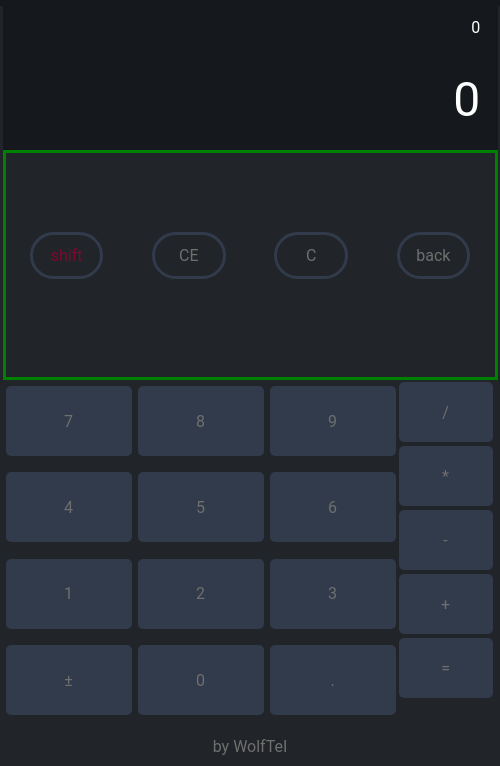
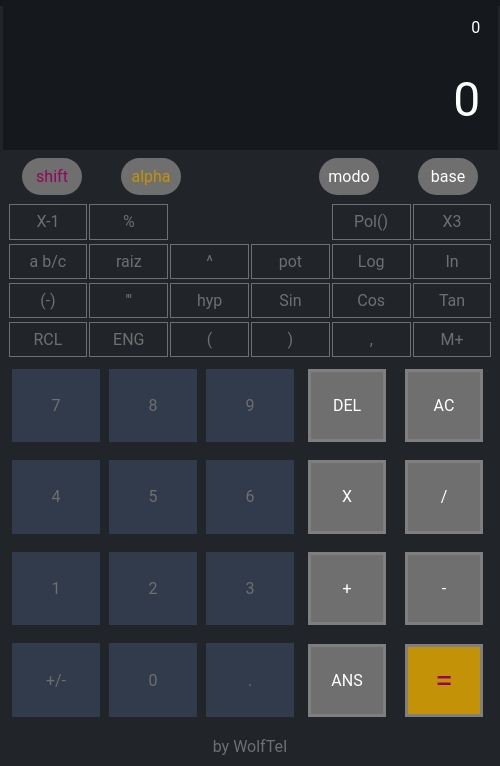
Before and after one commit to carlosprost/calculadora, an Electron app: page src/view/index.html in a window 500 px wide. Shown: the part 34-800 px from the top of the page. Drawn offline with Linux system fonts and the light colour scheme.

Commit message:
avance en el maquetado

```diff
--- a/src/view/index.html
+++ b/src/view/index.html
@@ -19,44 +19,101 @@
         </section>
         <section class="teclado">
           <section class="comandos">
-            <section class="accion-primarios">
-              <div><span style="color: #7d092e">shift</span></div>
-              <div>CE</div>
-              <div>C</div>
-              <div>back</div>
-            </section>
-            <section class="accion-secundarios"></section>
+            <div class="sep">
+              <div id="shift" style="color: #94045a">shift</div>
+              <div id="alpha" style="color: #c49206">alpha</div>
+            </div>
+            <div class="sep">
+              <div id="modo">modo</div>
+              <div id="base">base</div>
+            </div>
           </section>
-          <section class="numeros">
-            <section class="teclasNumeros">
-              <div class="fila">
-                <div>7</div>
-                <div>8</div>
-                <div>9</div>
+
+          <section class="operaciones-especiales">
+            <div class="fila-especiales">
+              <div class="btn-especiales">X-1</div>
+              <div class="btn-especiales">%</div>
+              <div class="btn-especiales transparentes"></div>
+              <div class="btn-especiales transparentes"></div>
+              <div class="btn-especiales">Pol()</div>
+              <div class="btn-especiales">X3</div>
+            </div>
+            <div class="fila-especiales">
+              <div class="btn-especiales">a b/c</div>
+              <div class="btn-especiales">raiz</div>
+              <div class="btn-especiales">^</div>
+              <div class="btn-especiales">pot</div>
+              <div class="btn-especiales">Log</div>
+              <div class="btn-especiales">In</div>
+            </div>
+            <div class="fila-especiales">
+              <div class="btn-especiales">(-)</div>
+              <div class="btn-especiales">'''</div>
+              <div class="btn-especiales">hyp</div>
+              <div class="btn-especiales">Sin</div>
+              <div class="btn-especiales">Cos</div>
+              <div class="btn-especiales">Tan</div>
+            </div>
+            <div class="fila-especiales">
+              <div class="btn-especiales">RCL</div>
+              <div class="btn-especiales">ENG</div>
+              <div class="btn-especiales">(</div>
+              <div class="btn-especiales">)</div>
+              <div class="btn-especiales">,</div>
+              <div class="btn-especiales">M+</div>
+            </div>
+          </section>
+          <section class="basicos">
+            <div class="numeros">
+              <div class="fila-numeros">
+                <div class="btn-numeros">7</div>
+                <div class="btn-numeros">8</div>
+                <div class="btn-numeros">9</div>
               </div>
-              <div class="fila">
-                <div>4</div>
-                <div>5</div>
-                <div>6</div>
+              <div class="fila-numeros">
+                <div class="btn-numeros">4</div>
+                <div class="btn-numeros">5</div>
+                <div class="btn-numeros">6</div>
               </div>
-              <div class="fila">
-                <div>1</div>
-                <div>2</div>
-                <div>3</div>
+              <div class="fila-numeros">
+                <div class="btn-numeros">1</div>
+                <div class="btn-numeros">2</div>
+                <div class="btn-numeros">3</div>
               </div>
-              <div class="fila">
-                <div>±</div>
-                <div>0</div>
-                <div>.</div>
+              <div class="fila-numeros">
+                <div class="btn-numeros">+/-</div>
+                <div class="btn-numeros">0</div>
+                <div class="btn-numeros">.</div>
               </div>
-            </section>
-            <section class="teclasOperaciones">
-              <div>/</div>
-              <div>*</div>
-              <div>-</div>
-              <div>+</div>
-              <div>=</div>
-            </section>
+            </div>
+            <div class="operaciones-basicas">
+              <div class="fila-operaciones-basicas">
+                <div class="btn-operaciones-basicas">DEL</div>
+                <div class="btn-operaciones-basicas">AC</div>
+              </div>
+              <div class="fila-operaciones-basicas">
+                <div class="btn-operaciones-basicas">X</div>
+                <div class="btn-operaciones-basicas">/</div>
+              </div>
+              <div class="fila-operaciones-basicas">
+                <div class="btn-operaciones-basicas">+</div>
+                <div class="btn-operaciones-basicas">-</div>
+              </div>
+              <div class="fila-operaciones-basicas">
+                <div class="btn-operaciones-basicas">ANS</div>
+                <div
+                  id="igual"
+                  class="btn-operaciones-basicas"
+                  style="
+                    background-color: #c49206;
+                    color: #94045a;
+                    font-size: 2rem;
+                  "
+                >
+                  =
+                </div>
+              </div>
+            </div>
           </section>
         </section>
       </section>
--- a/src/view/style.css
+++ b/src/view/style.css
@@ -10,7 +10,7 @@
   --background-secondary: #212529;
   --text-color: #6f6f6f;
   --text-color-secondary: #7d092e;
-  --acent: #313b4b;
+  --accent: #313b4b;
 }
 
 body {
@@ -92,87 +92,205 @@ main .calculadora .teclado {
 
 main .calculadora .teclado .comandos {
   width: 100%;
-  height: 40%;
-  border: solid green;
+  height: 10%;
+  background-color: var(--background-secondary);
+  color: var(--text-color);
   display: flex;
-  flex-direction: column;
+  flex-direction: row;
+  justify-content: space-between;
+  align-items: center;
+}
+main .calculadora .teclado .comandos .sep {
+  width: 40%;
+  height: 100%;
+  background-color: var(--background-secondary);
+  color: var(--text-color);
+  display: flex;
+  justify-content: space-around;
+  align-items: center;
+}
+
+main .calculadora .teclado .comandos .sep div {
+  width: 30%;
+  height: 70%;
+  background-color: var(--text-color);
+  color: white;
+  border-radius: 30px;
+  display: flex;
   justify-content: center;
   align-items: center;
 }
 
-main .calculadora .teclado .comandos .accion-primarios {
+main .calculadora .teclado .operaciones-especiales {
+  width: 100%;
+  height: 30%;
+  padding: 0 5px;
+  background-color: var(--background-secondary);
+  color: var(--text-color);
+  display: flex;
+  flex-direction: column;
+  justify-content: space-between;
+  align-items: center;
+}
+
+main .calculadora .teclado .operaciones-especiales .fila-especiales {
   width: 100%;
   height: 30%;
   display: flex;
+  flex-direction: row;
   justify-content: space-around;
-  align-items: flex-start;
+  align-items: center;
 }
 
-main .calculadora .teclado .comandos .accion-primarios div {
-  width: 15%;
-  height: 70%;
-  border-radius: 100px;
-  margin: 0 5px;
+main
+  .calculadora
+  .teclado
+  .operaciones-especiales
+  .fila-especiales
+  .btn-especiales {
+  width: 20%;
+  height: 90%;
+  margin: 1px;
+  background-color: var(--background-secondary);
+  color: var(--text-color);
+  border: 0.5px solid var(--text-color);
   display: flex;
   justify-content: center;
   align-items: center;
-  border: solid var(--acent);
+  user-select: none;
 }
 
-main .calculadora .teclado .numeros {
+main
+  .calculadora
+  .teclado
+  .operaciones-especiales
+  .fila-especiales
+  .btn-especiales:active {
+  background-color: var(--accent);
+  color: white;
+}
+
+main
+  .calculadora
+  .teclado
+  .operaciones-especiales
+  .fila-especiales
+  .transparentes {
+  background-color: transparent;
+  color: transparent;
+  border: none;
+  outline: none;
+}
+
+main
+  .calculadora
+  .teclado
+  .operaciones-especiales
+  .fila-especiales
+  .transparentes:active {
+  background-color: transparent;
+  color: transparent;
+}
+
+main .calculadora .teclado .basicos {
   width: 100%;
-  height: 60%;
+  height: 70%;
+  padding: 0 5px;
   display: flex;
   flex-direction: row;
-  justify-content: center;
+  justify-content: space-between;
   align-items: center;
 }
 
-main .calculadora .teclado .numeros .teclasNumeros {
-  width: 80%;
+main .calculadora .teclado .basicos .numeros {
+  width: 60%;
   height: 100%;
+  background-color: var(--background-secondary);
+  color: var(--text-color);
   display: flex;
-  flex-wrap: wrap;
-  justify-content: center;
+  flex-direction: column;
+  justify-content: space-around;
   align-items: center;
 }
-main .calculadora .teclado .numeros .teclasNumeros .fila {
+
+main .calculadora .teclado .basicos .numeros .fila-numeros {
   width: 100%;
   height: 20%;
-  margin-bottom: 5px;
+  display: flex;
+  flex-direction: row;
+  justify-content: space-around;
+  align-items: center;
+}
+
+main .calculadora .teclado .basicos .numeros .fila-numeros .btn-numeros {
+  width: 30%;
+  height: 100%;
+  background-color: var(--accent);
+  color: var(--text-color);
   display: flex;
   justify-content: center;
   align-items: center;
+  user-select: none;
 }
-main .calculadora .teclado .numeros .teclasNumeros .fila div {
-  width: 33.33%;
-  height: 70px;
-  border-radius: 5px;
-  margin: 0 3px;
+
+main .calculadora .teclado .basicos .numeros .fila-numeros .btn-numeros:active {
+  background-color: var(--accent);
+  color: white;
+  border: solid var(--text-color-secondary);
+}
+
+main .calculadora .teclado .basicos .operaciones-basicas {
+  width: 40%;
+  height: 100%;
+  background-color: var(--background-secondary);
+  display: flex;
+  flex-direction: column;
+  justify-content: space-around;
+  align-items: center;
+}
+
+main
+  .calculadora
+  .teclado
+  .basicos
+  .operaciones-basicas
+  .fila-operaciones-basicas {
+  width: 100%;
+  height: 30%;
+  background-color: var(--background-secondary);
+  color: white;
+  display: flex;
+  justify-content: space-around;
+  align-items: center;
+}
+
+main
+  .calculadora
+  .teclado
+  .basicos
+  .operaciones-basicas
+  .fila-operaciones-basicas
+  div {
+  width: 40%;
+  height: 80%;
+  background-color: var(--text-color);
+  color: white;
+  border: solid rgb(128, 127, 127);
   display: flex;
   justify-content: center;
   align-items: center;
-  background-color: var(--acent);
+  user-select: none;
 }
 
-main .calculadora .teclado .numeros .teclasOperaciones {
-  width: 20%;
-  height: 100%;
-  display: flex;
-  flex-direction: column;
-  justify-content: flex-start;
-  align-items: flex-start;
-}
-
-main .calculadora .teclado .numeros .teclasOperaciones div {
-  width: 95%;
-  height: 60px;
-  border-radius: 5px;
-    margin: 2px 0;
-  display: flex;
-  justify-content: center;
-  align-items: center;
-  background-color: var(--acent);
+main
+  .calculadora
+  .teclado
+  .basicos
+  .operaciones-basicas
+  .fila-operaciones-basicas
+  div:active {
+  color: var(--accent);
+  border: solid var(--text-color-secondary);
 }
 
 footer {
```
